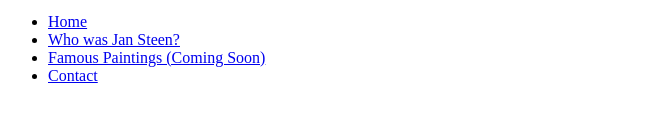
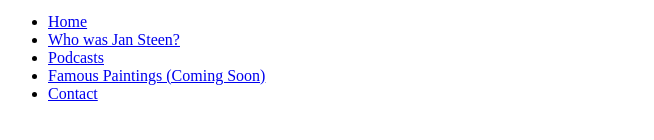
Before and after one commit to terrigal03/jansteen, a plain HTML site: page index.html in a window 1280 px wide. Shown: the part 506-646 px from the top of the page, without its empty margins (0-654 px from the left). Drawn offline with Linux system fonts and the light colour scheme.

Commit message:
Update index.html

```diff
--- a/index.html
+++ b/index.html
@@ -18,7 +18,7 @@
     <ul>
         <li><a href="/">Home</a></li>
         <li><a href="whos_jan_steen.html">Who was Jan Steen?</a></li>
-        <li><a href="#">Famous Paintings (Coming Soon)</a></li>
+        <li><a href="podcasts.html">Podcasts</a></li>  <li><a href="#">Famous Paintings (Coming Soon)</a></li>
         <li><a href="contact.html">Contact</a></li>
     </ul>
 
```
